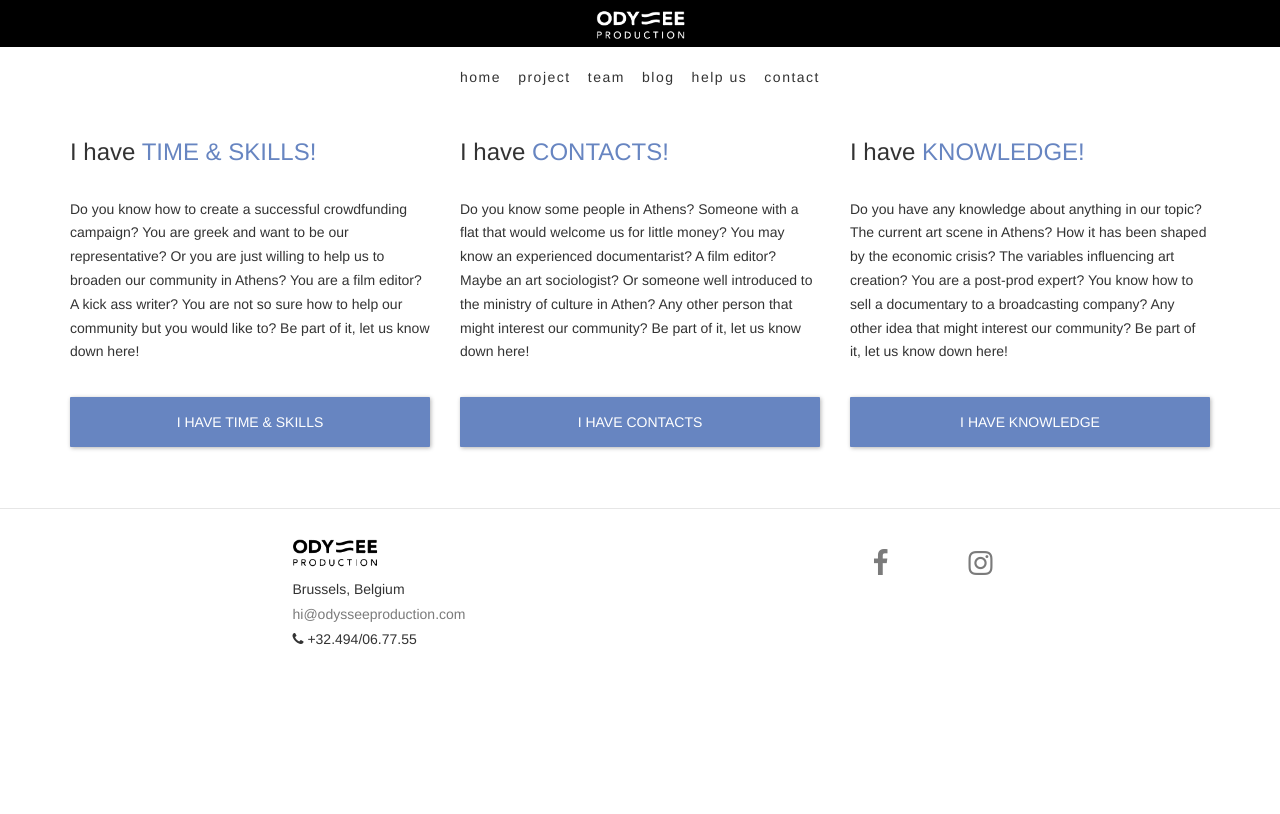
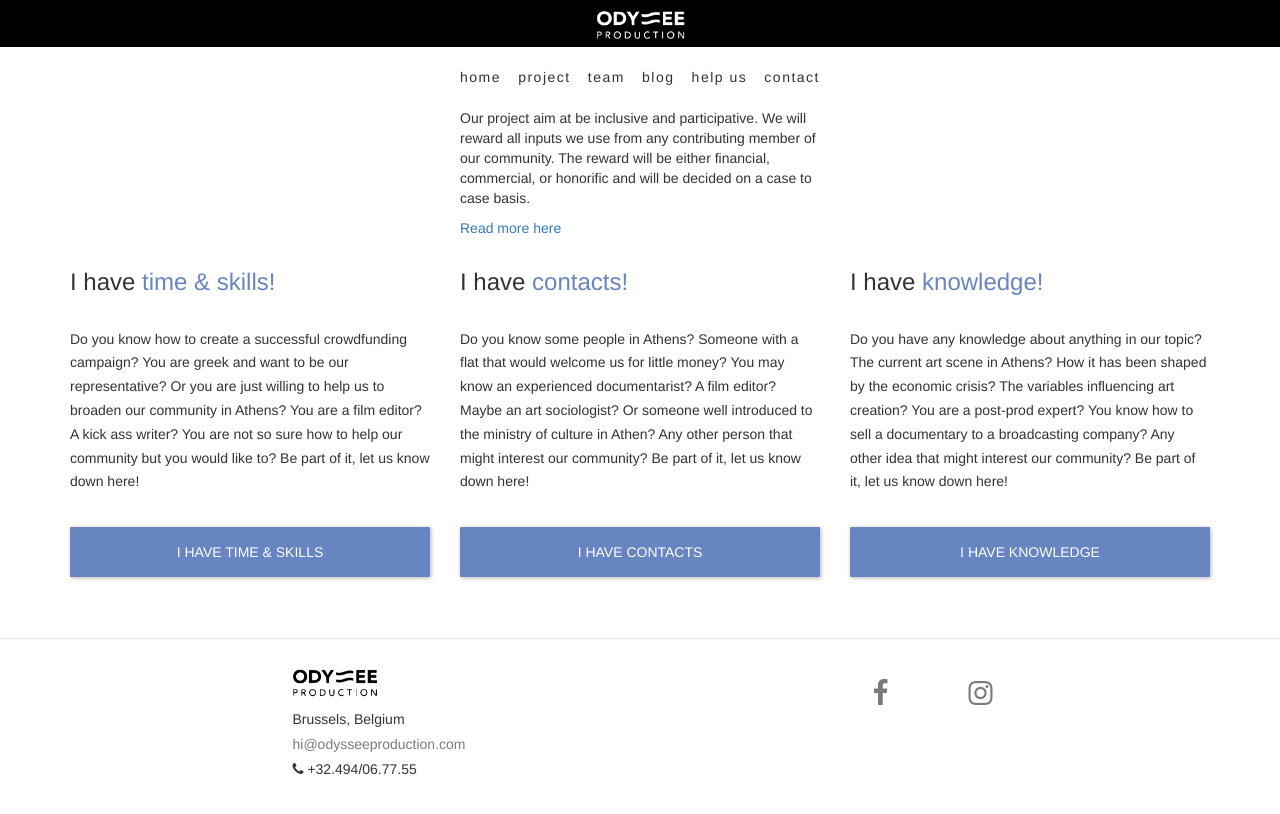
Before and after one commit to datene/odyssee, a Jekyll site: the page built from help.md, in a window 1280 px wide. Shown: the top 814 px of the page. Built offline with Jekyll 4.4.1, drawn with Linux system fonts in a browser that asks for light colours; nearby versions of some CDN libraries.

Commit message:
content changes

```diff
--- a/_sass/_button.scss
+++ b/_sass/_button.scss
@@ -23,6 +23,10 @@
   display: block;
   text-align: center;
   box-shadow: 1px 1px 4px rgba(1,1,1,0.3);
+  &:hover {
+    text-decoration: none;
+    color: white;
+  }
 }
 
 .odyssee-link {
--- a/help.md
+++ b/help.md
@@ -4,11 +4,21 @@ title: Help
 permalink: /help/
 ---
 <div class="container">
+<div class="row">
+  <div class="col-xs-12 col-lg-4 col-lg-offset-4">
+    <p>
+      Our project aim at be inclusive and participative. We will reward all inputs we use from any contributing member of our community. The reward will be either financial, commercial, or honorific and will be decided on a case to case basis.
+    </p>
+    <a href="https://docs.google.com/document/d/1ImulktApLuYfmgs_aAUE3rBtHCaL8r0qTYiJY0wKcmw/edit?usp=sharing">
+      Read more here
+    </a>
+  </div>
+</div>
   <div class="row">
     <div class="col-xs-12 col-lg-4">
       <div class="help-item">
         <h3>
-          I have <span>TIME & SKILLS!</span>
+          I have <span>time & skills!</span>
         </h3>
         <p>
           Do you know how to create a successful crowdfunding campaign? You are greek and want to be our representative? Or you are just willing to help us to broaden our community in Athens? You are a film editor? A kick ass writer? You are not so sure how to help our community but you would like to? Be part of it, let us know down here!
@@ -19,7 +29,7 @@ permalink: /help/
     <div class="col-xs-12 col-lg-4">
       <div class="help-item">
         <h3>
-          I have <span>CONTACTS!</span>
+          I have <span>contacts!</span>
         </h3>
         <p>
           Do you know some people in Athens? Someone with a flat that would welcome us for little money? You may know an experienced documentarist? A film editor? Maybe an art sociologist? Or someone well introduced to the ministry of culture in Athen? Any other person that might interest our community? Be part of it, let us know down here!
@@ -30,7 +40,7 @@ permalink: /help/
     <div class="col-xs-12 col-lg-4">
       <div class="help-item">
         <h3>
-          I have <span>KNOWLEDGE!</span>
+          I have <span>knowledge!</span>
         </h3>
         <p>
           Do you have any knowledge about anything in our topic? The current art scene in Athens? How it has been shaped by the economic crisis? The variables influencing art creation? You are a post-prod expert? You know how to sell a documentary to a broadcasting company? Any other idea that might interest our community? Be part of it, let us know down here!
```
